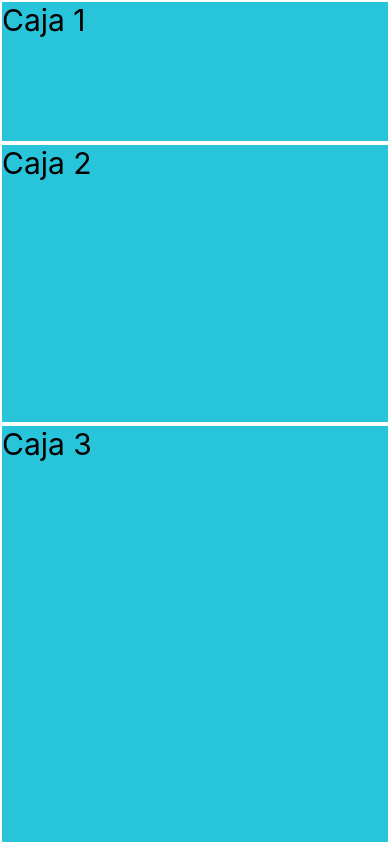
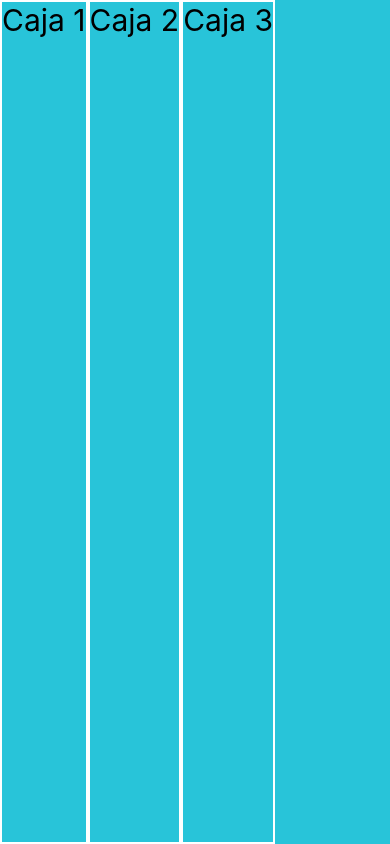
Before and after one commit to JeralPineda/Counter-React-Native, a React Native app: screen / in a window 390 px wide. Built offline with nearby package versions, Linux system fonts and the light colour scheme.

Commit message:
fix: flex direction

```diff
--- a/src/screens/FlexScreen.tsx
+++ b/src/screens/FlexScreen.tsx
@@ -17,21 +17,20 @@ const styles = StyleSheet.create({
   container: {
     flex: 1,
     backgroundColor: "#28c4d9",
+    flexDirection: "row",
   },
   caja1: {
-    flex: 1,
     borderWidth: 2,
     borderColor: "white",
     fontSize: 30,
   },
   caja2: {
-    flex: 2,
     borderWidth: 2,
     borderColor: "white",
     fontSize: 30,
   },
   caja3: {
-    flex: 3, // 3 + 2 + 1 = 6 => 1/3
+    // flex: 3, // 3 + 2 + 1 = 6 => 1/3/
     borderWidth: 2,
     borderColor: "white",
     fontSize: 30,
```
